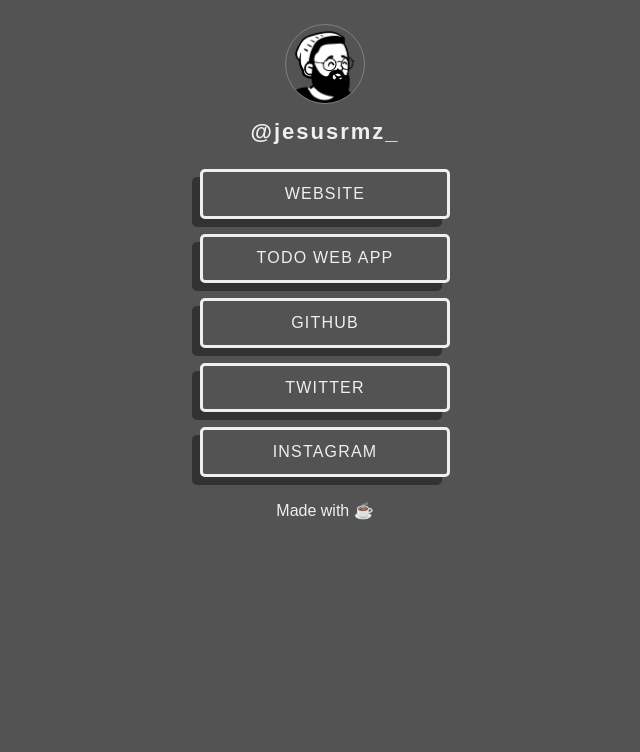
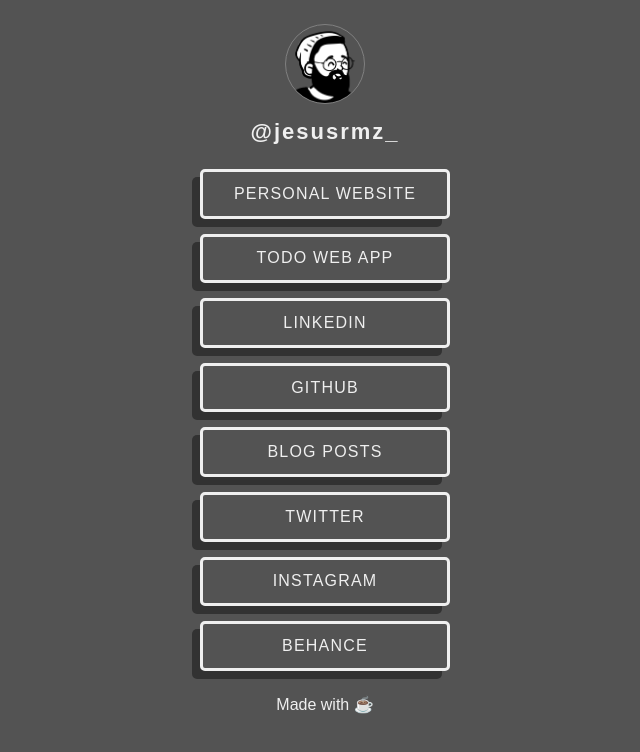
Before and after one commit to jesusrmz19/linktrr, a website built with Parcel: page index.html in a window 1280 px wide. Shown: the whole page, without its empty margins (315-955 px from the left). Built offline with nearby package versions, Linux system fonts and the light colour scheme; a web font is replaced by a local one.

Commit message:
Add new links to tree

```diff
--- a/index.html
+++ b/index.html
@@ -14,14 +14,53 @@
       </div>
       <h1>@jesusrmz_</h1>
       <div class="flex linktr">
-        <a class="btn center linktr--elem" href="#" target="_blank">Website</a>
-        <a class="btn center linktr--elem" href="#" target="_blank"
+        <a
+          class="btn center linktr--elem"
+          href="https://jesusrmz.com/"
+          target="_blank"
+          >Personal Website</a
+        >
+        <a
+          class="btn center linktr--elem"
+          href="https://todoapp.jesusrmz.com/"
+          target="_blank"
           >Todo Web App</a
         >
-        <a class="btn center linktr--elem" href="#" target="_blank">Github</a>
-        <a class="btn center linktr--elem" href="#" target="_blank">Twitter</a>
-        <a class="btn center linktr--elem" href="#" target="_blank"
+        <a
+          class="btn center linktr--elem"
+          href="https://www.linkedin.com/in/jesusrmz/"
+          target="_blank"
+          >LinkedIn</a
+        >
+        <a
+          class="btn center linktr--elem"
+          href="https://github.com/jesusrmz19"
+          target="_blank"
+          >Github</a
+        >
+        <a
+          class="btn center linktr--elem"
+          href="https://dev.to/jesusrmz19"
+          target="_blank"
+          >Blog Posts</a
+        >
+        <a
+          class="btn center linktr--elem"
+          href="https://twitter.com/jesusrmz_"
+          target="_blank"
+          >Twitter</a
+        >
+        <a
+          class="btn center linktr--elem"
+          href="https://www.instagram.com/jesusrmz_/"
+          target="_blank"
           >Instagram</a
+        >
+        <a
+          class="btn center linktr--elem"
+          href="https://www.behance.net/jesusramirez_"
+          target="_blank"
+          >Behance</a
         >
       </div>
       <p>Made with ☕</p>
```
